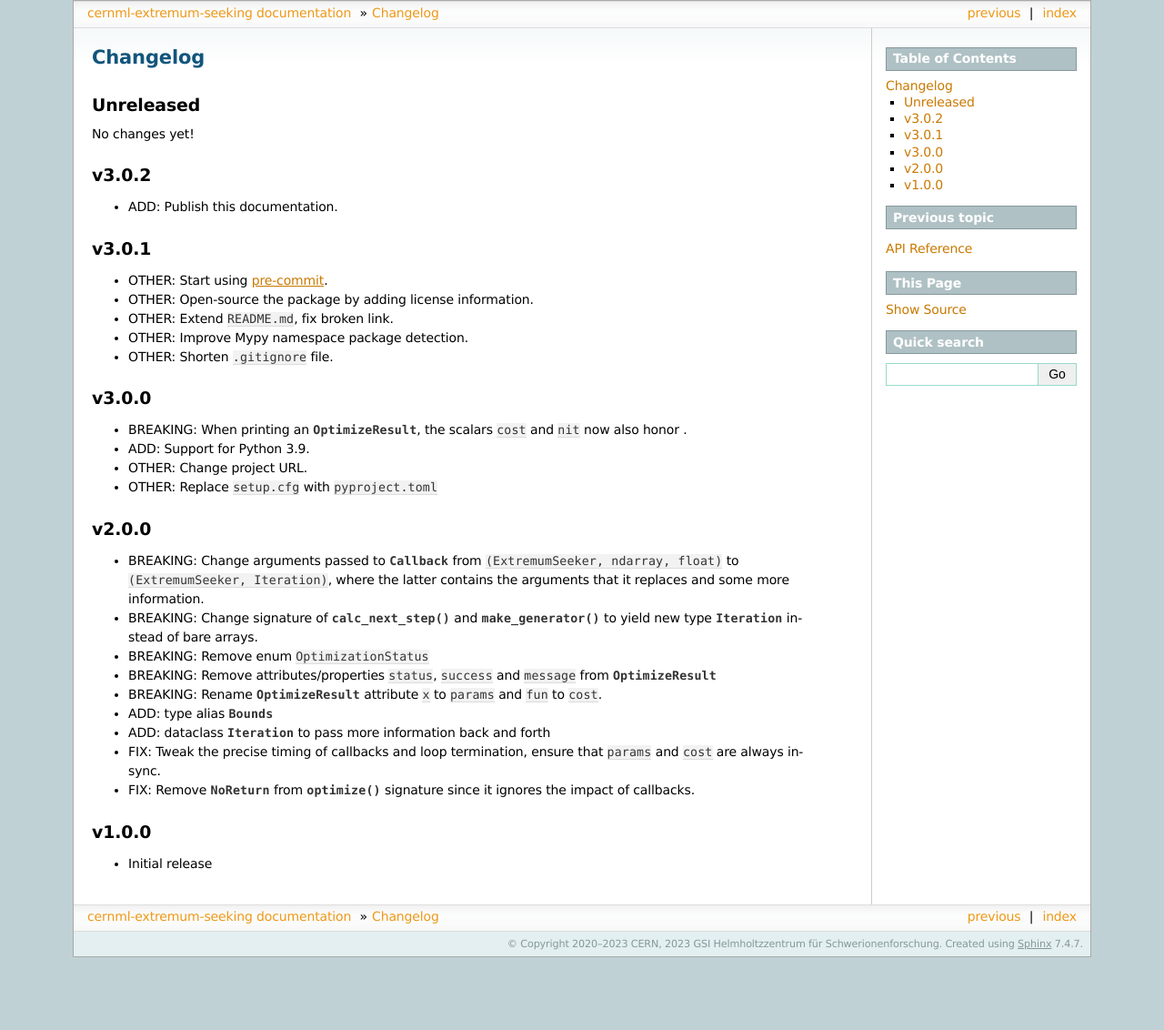
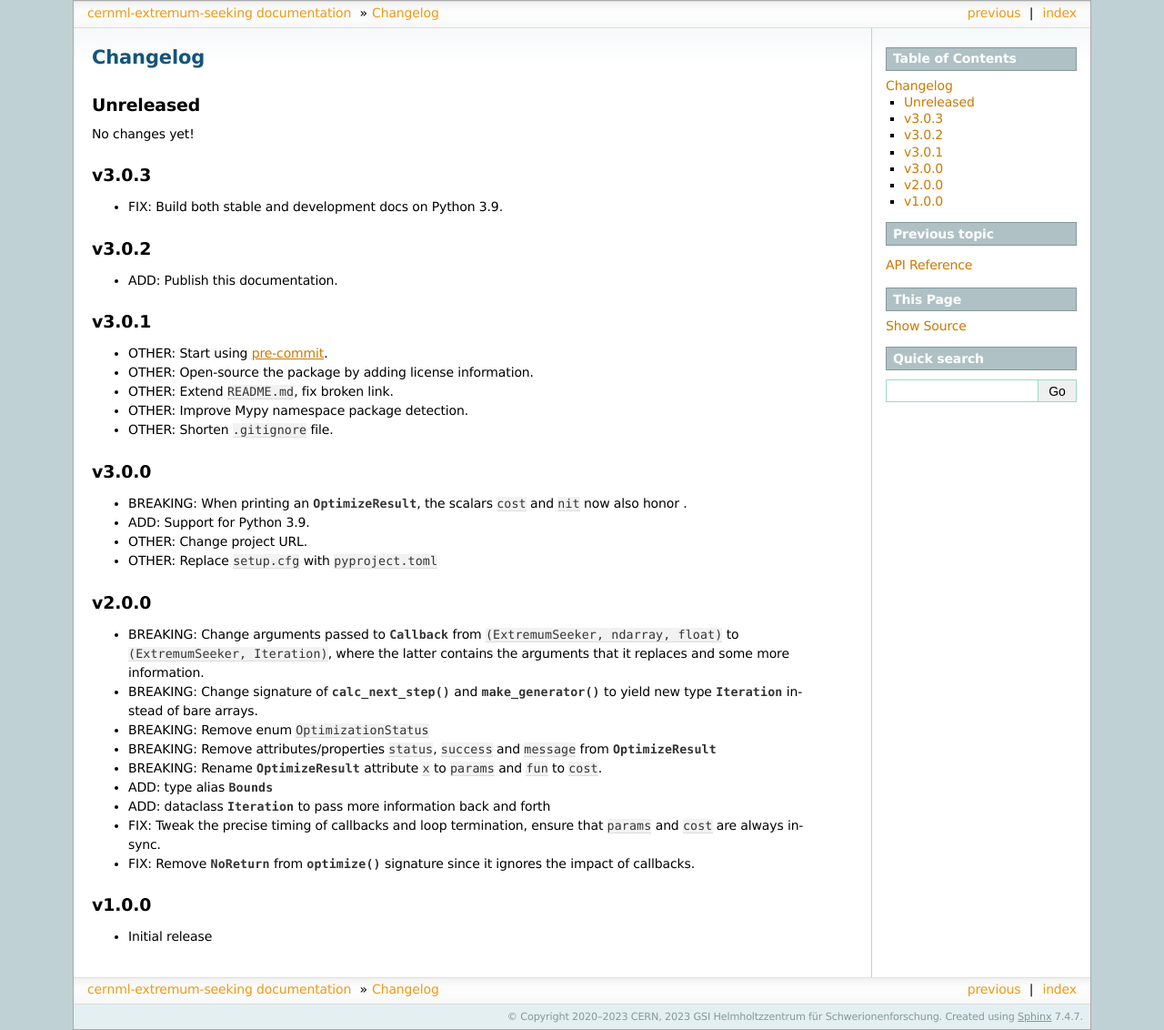
Before and after one commit to geoff-project/extremum-seeking, a Sphinx documentation site: the page built from docs/changelog.rst, in a window 1280 px wide. Shown: the whole page at 91% size. Built offline with Sphinx 7.4.7, drawn with Linux system fonts in a browser that asks for light colours; the version number could not be read and is left out; before the commit the page ends 1052 px from its top, so only the background shows below that.

Commit message:
Remove superfluous `yum install` from build_docs_on_tag CI job.

```diff
--- a/docs/changelog.rst
+++ b/docs/changelog.rst
@@ -14,6 +14,11 @@ Unreleased
 ----------
 
 No changes yet!
+
+v3.0.3
+------
+
+- FIX: Build both stable and development docs on Python 3.9.
 
 v3.0.2
 ------
```
Also changed, not shown: .gitlab-ci.yml.
